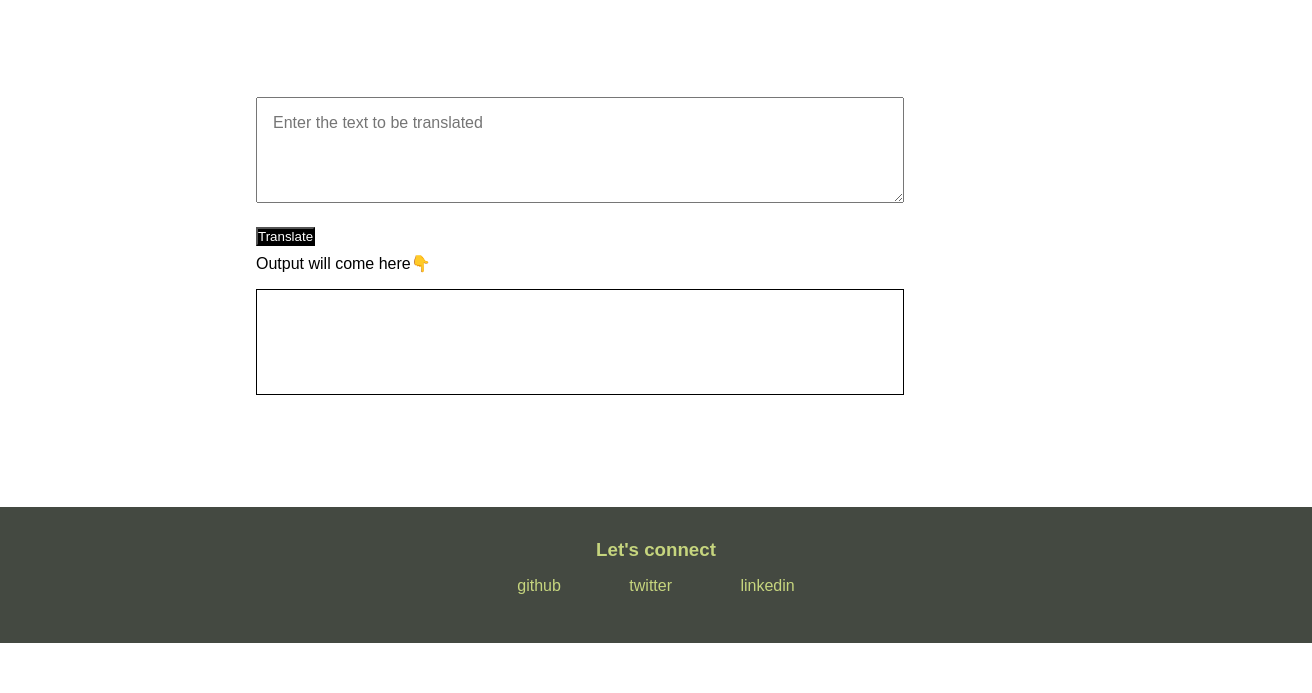
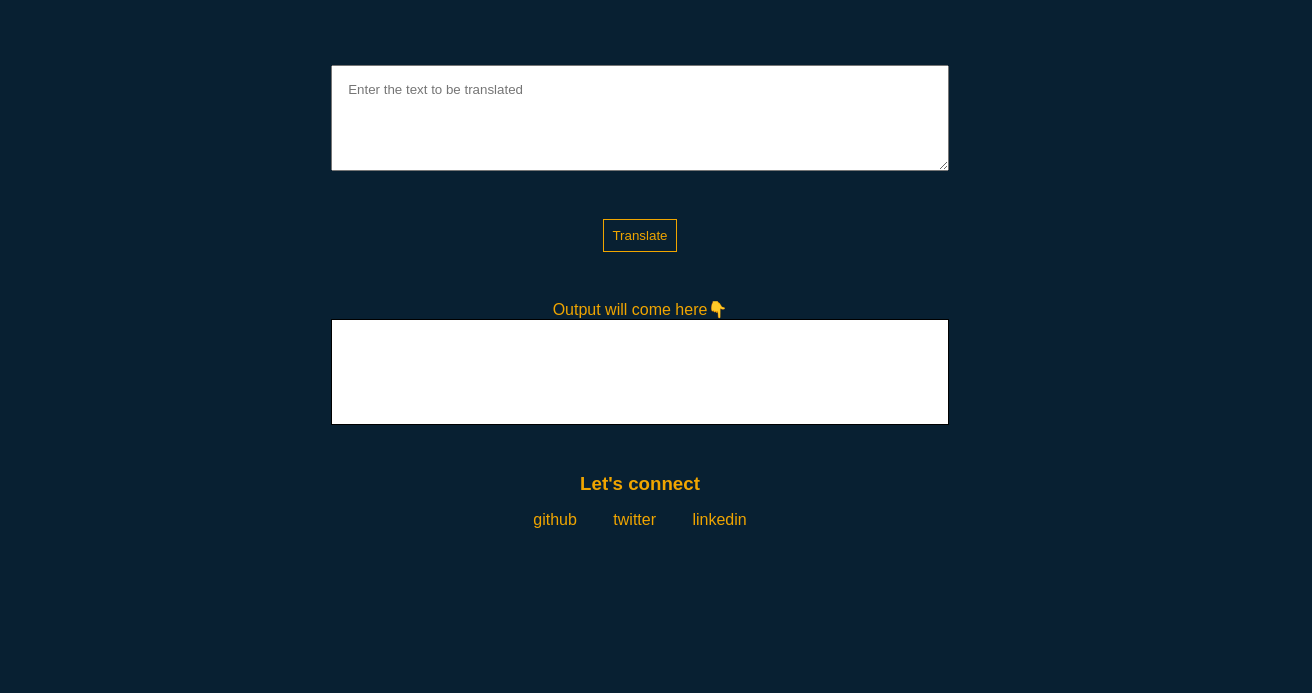
Before and after one commit to kumsomi/groot-translator, a plain HTML site: page index.html in a window 1280 px wide. Shown: the part 107-800 px from the top of the page, 1312 px wide, since content can reach past the window. Drawn offline with Linux system fonts and the light colour scheme.

Commit message:
style: styling done

```diff
--- a/style.css
+++ b/style.css
@@ -2,16 +2,21 @@
     margin: 0;
     padding: 0;
 }
+
 :root{
-    --primary-color:#C6D57E;
-    --background:#444941;
+    --primary-color:#082032;
+    --secondary-color:#F0A500;
 }
+
 body{
+    text-align: center;
     font-family: 'Nunito', sans-serif;
+    background-color: var(--primary-color);
+    color: var(--secondary-color);
+    padding: 2rem;
 }
 .navbar{
-    background-color: var(--background);
-    color: var(--primary-color);
+    color: var(--secondary-color);
     width: 100%;
     padding: 2rem 0rem;
     margin-bottom: 3rem;
@@ -20,50 +25,51 @@ body{
   text-align: center;
 }
 .sections{
+    margin:auto;
     width: 60%;
-    margin: 7rem auto;
-
 }
 #btn-translate{
-    background-color:black;
-    color: white;
+    display: block;
+    margin:auto;
+    margin-top: 3rem;
+    margin-bottom: 3rem;
+    border: 1px solid var(--secondary-color);
+    color: var(--secondary-color);
+    padding: 0.5rem;
+    background-color: var(--primary-color);
     font-family: 'Nunito', sans-serif;
-    margin: 0.5rem 0rem;
 }
 textarea{
     display: block;
     height: 9vh;
+    margin: auto;
     width: 80%;
-    margin: 1rem 0rem;
     padding: 1rem;
-    font-size: 1rem;
     font-family: 'Nunito', sans-serif;
 }
 #output{
     border: 1px solid black;
-    background-color:transparent;
     height: 9vh;
+    margin: auto;
     width: 80%;
-    margin: 1rem 0rem;
     padding: 1rem;
     font-family: 'Nunito', sans-serif;
+    background-color: white;
+    color:black;
 }
 .footer{
-    background-color: var(--background);
-    color: var(--primary-color);
-    width: 100%;
-    padding: 2rem 1rem;
+    text-align: center;
     margin-top: 3rem;
-    text-align: center;
+}
+.non-bullet{
+    list-style-type: none;
+    padding: 1rem;
+}
+.list-item-inline{
+    display: inline;
+    padding: 1rem;
 }
 a{
     text-decoration: none;
-    color: var(--primary-color);
-    padding: 0rem 2rem;
+    color: var(--secondary-color);
 }
-.list-item-inline{
-    display: inline;
-}
-ul{
-    padding: 1rem ;
-}
```
Also changed, not shown: index.html (+3 -1 lines).
